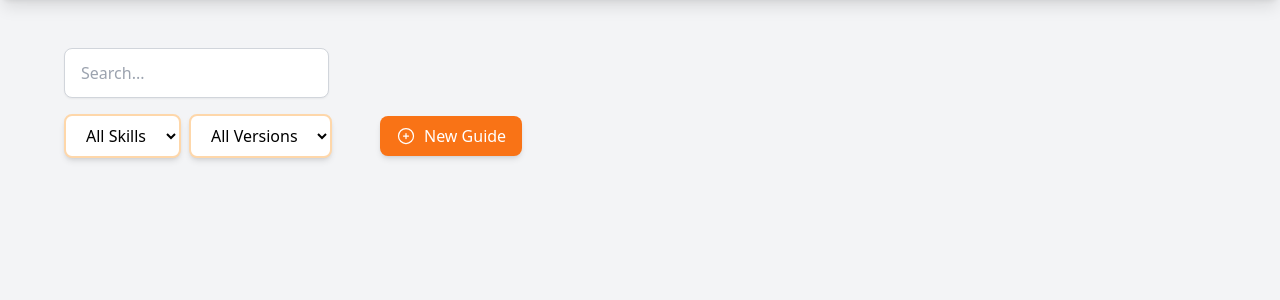
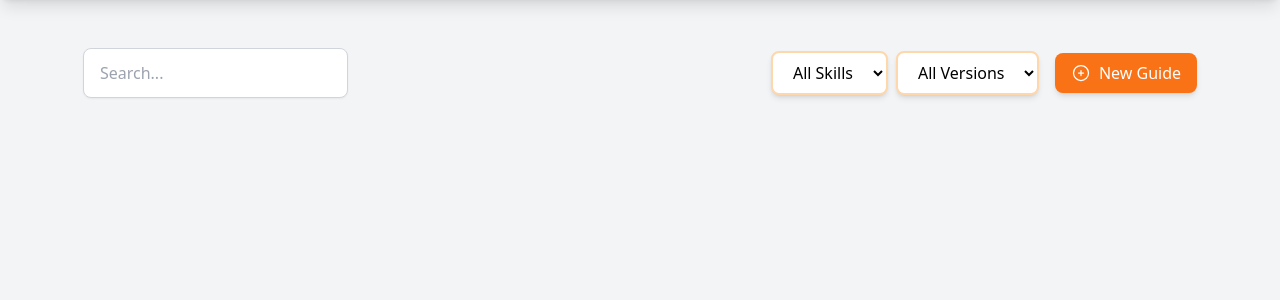
Before and after one commit to ivangarciaquintela/HACKUDC25, a FastAPI app: template frontend/templates/guides.html in a window 1280 px wide. Shown: the part 64-364 px from the top of the page. Run offline with FastAPI, Linux system fonts and the light colour scheme; the template is opened without the code that fills it, so the values that code supplies are empty; parts of the project's set-up code (start-up, migrations or seed data) failed here and were passed over; some libraries are stand-ins or nearby versions.

Commit message:
changed guides.html style search bar

```diff
--- a/frontend/templates/guides.html
+++ b/frontend/templates/guides.html
@@ -4,18 +4,16 @@
 
 <div x-data="guideApp" class="container mx-auto px-8 lg:px-16 py-8 max-w-7xl">
     <!-- Search Bar and Controls Container -->
-    <div class="grid grid-cols-1 md:grid-cols-2 lg:grid-cols-2 gap-6">
-        <div class="md:col-span-2">
-            <div class="flex flex-wrap items-center gap-4 w-full">
+    <div class="flex flex-col gap-6">
+        <!-- Search Controls Row -->
+        <div class="flex flex-wrap items-center justify-center gap-4">
             <!-- Search Bar -->
-                <div class="w-full">
+            <div class="flex-1 min-w-[20rem] max-w-2xl">
                 {% include "search-bar.html" %}
             </div>
 
-                <!-- Controls Container -->
-                <div class="flex flex-wrap items-center gap-4 w-full justify-start">
             <!-- Skill and Version Dropdowns -->
-                    <div class="flex gap-2 min-w-[300px]">
+            <div class="flex gap-2 flex-shrink-0">
                 <select class="rounded-lg border-2 border-orange-200 px-4 py-2 bg-white shadow-md focus:border-orange-400 focus:ring-2 focus:ring-orange-200 transition-all duration-200"
                         x-model="selectedSkill" @change="loadVersions">
                     <option value="">All Skills</option>
@@ -40,8 +38,6 @@
                 </svg>
                 <span>New Guide</span>
             </a>
-                </div>
-            </div>
         </div>
 
         <!-- Guides Grid -->
```
Lines whose indentation alone changed are shown as unchanged.
